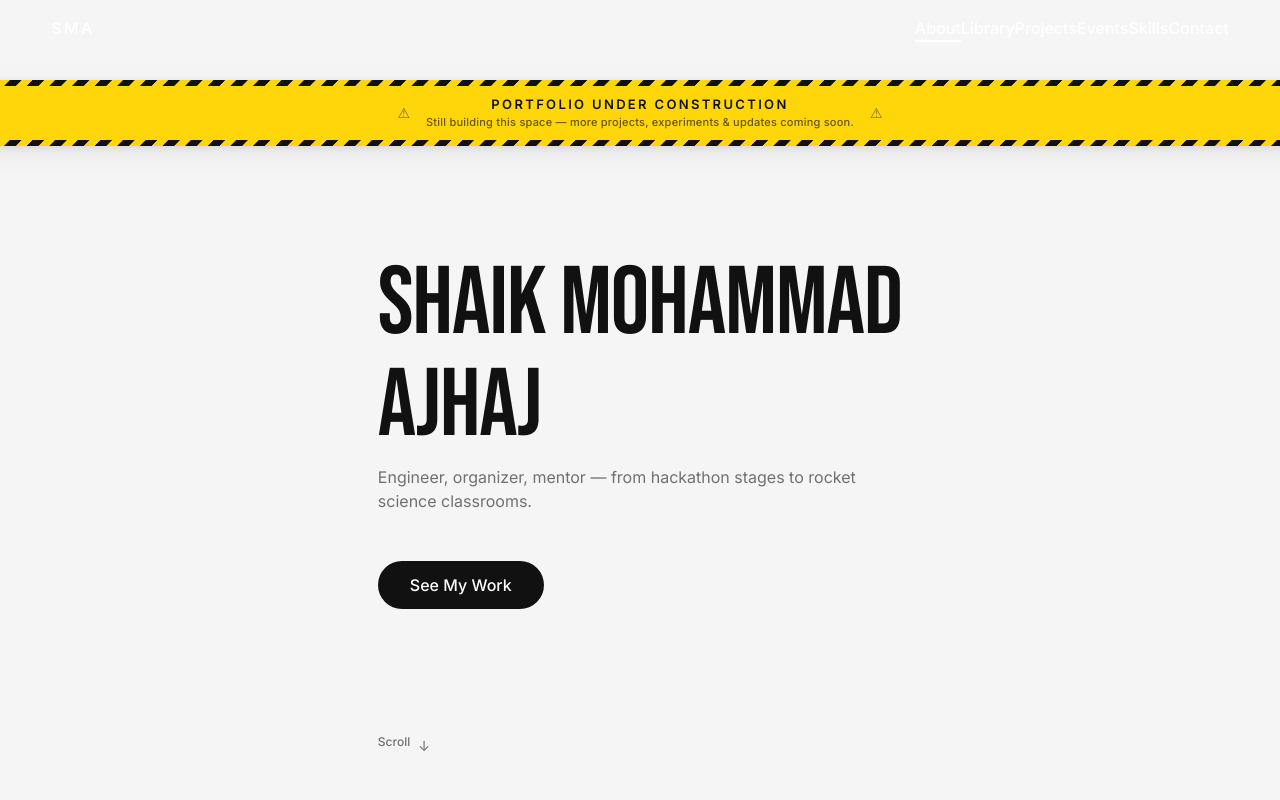
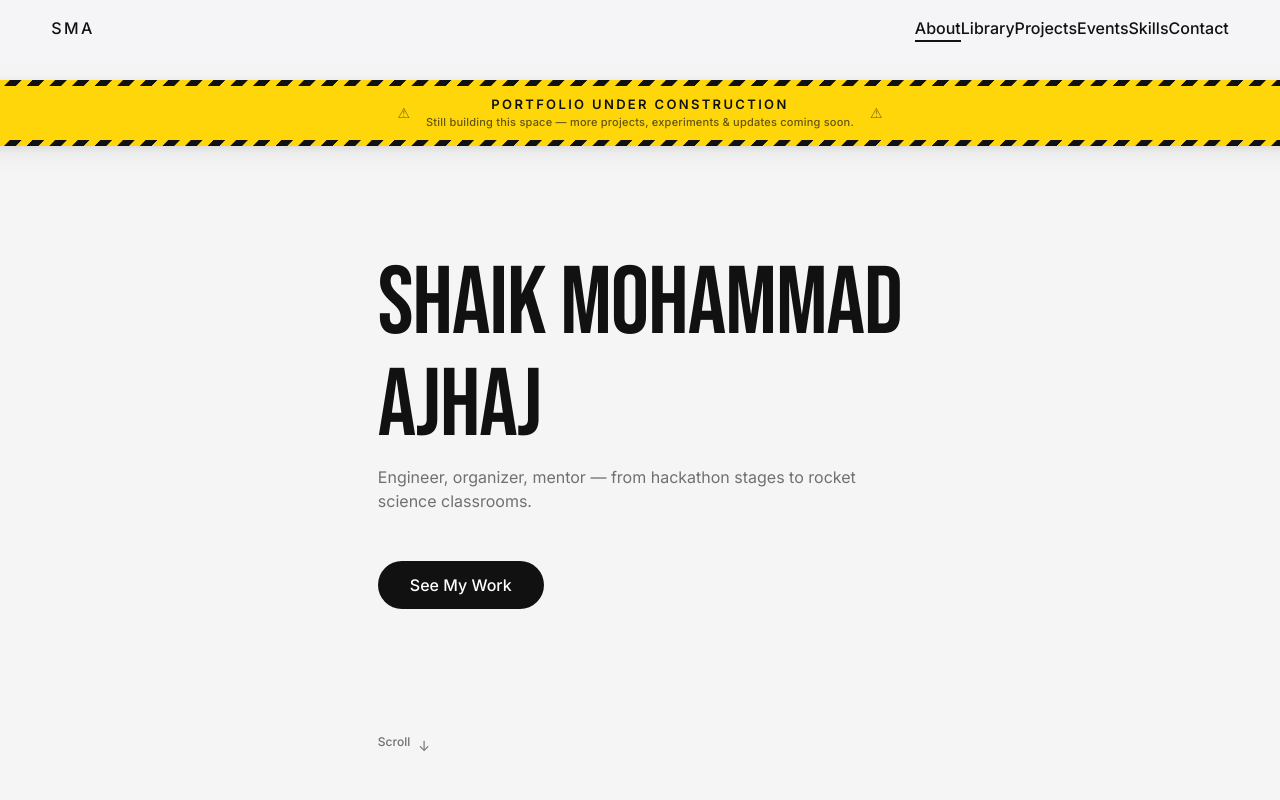
Before and after one commit to Ares006-007/My-portfolio, a React (Vite) app: page / in a window 1280 px wide. Shown: the top 800 px of the page. Built offline with nearby package versions, Linux system fonts and the light colour scheme.

Commit message:
style: make navbar background greyish with backdrop blur and dark text

```diff
--- a/src/components/Navbar.jsx
+++ b/src/components/Navbar.jsx
@@ -54,8 +54,10 @@ export default function Navbar() {
       className="fixed top-0 left-0 right-0 z-50 transition-all duration-300"
       style={{
         height: '56px',
-        backgroundColor: scrolled ? 'var(--color-canvas)' : 'transparent',
-        borderBottom: scrolled ? '1px solid var(--color-hairline-soft)' : 'none',
+        backgroundColor: scrolled ? 'rgba(235, 235, 238, 0.92)' : 'rgba(245, 245, 247, 0.85)',
+        backdropFilter: 'blur(12px)',
+        WebkitBackdropFilter: 'blur(12px)',
+        borderBottom: '1px solid var(--color-hairline-soft)',
       }}
     >
       <div className="section-container flex items-center justify-between h-full">
@@ -67,7 +69,7 @@ export default function Navbar() {
           style={{
             letterSpacing: '0.15em',
             textTransform: 'uppercase',
-            color: scrolled ? 'var(--color-ink)' : 'var(--color-on-primary)',
+            color: 'var(--color-ink)',
             textDecoration: 'none',
           }}
           data-cursor="link"
@@ -84,7 +86,7 @@ export default function Navbar() {
                 onClick={(e) => scrollTo(e, link.href)}
                 className="body-strong"
                 style={{
-                  color: scrolled ? 'var(--color-ink)' : 'var(--color-on-primary)',
+                  color: 'var(--color-ink)',
                   textDecoration: 'none',
                   position: 'relative',
                   paddingBottom: '4px',
@@ -102,7 +104,7 @@ export default function Navbar() {
                       left: 0,
                       right: 0,
                       height: '2px',
-                      backgroundColor: scrolled ? 'var(--color-ink)' : 'var(--color-on-primary)',
+                      backgroundColor: 'var(--color-ink)',
                     }}
                     transition={{ type: 'spring', stiffness: 300, damping: 30 }}
                   />
@@ -117,7 +119,7 @@ export default function Navbar() {
           onClick={() => setIsOpen(!isOpen)}
           className="md:hidden caption-sm"
           style={{
-            color: scrolled ? 'var(--color-ink)' : 'var(--color-on-primary)',
+            color: 'var(--color-ink)',
             background: 'none',
             border: 'none',
             letterSpacing: '0.1em',
```
